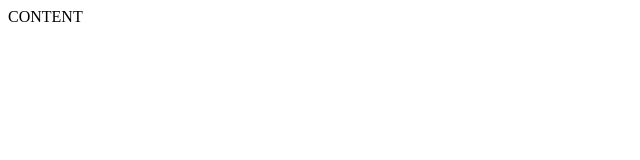
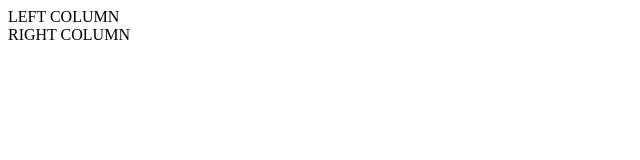
Before and after one commit to Mandrijauskaite/7-projektas, a website: page index.html in a window 1280 px wide. Shown: the whole page, without its empty margins (0-640 px from the left). Drawn offline with Linux system fonts and the light colour scheme.

Commit message:
Uzduoties pavadinimas (nezinau)

```diff
--- /dev/null
+++ b/CSS/main.css
@@ -0,0 +1,33 @@
+body,
+body * {
+    margin: 0;
+    padding: 0;
+    vertical-align: top;
+    box-sizing: border-box;
+}
+
+body {
+    font-family: 'Gill Sans', 'Gill Sans MT', Calibri, 'Trebuchet MS', sans-serif;
+    background-color: #33b5db;
+}
+
+.container {
+display: inline-block;
+width: 800px;
+margin-top: 100px;
+margin-left: calc(50%-400px);
+}
+
+.container > .left-column {
+width: 40px;
+padding: 40px;
+float: left;
+background-color: #33b5db;
+}
+
+.container > .right-column {
+width: 60px;
+padding: 60px;
+float: left;
+background-color: #fff;
+}
--- a/index.html
+++ b/index.html
@@ -10,7 +10,10 @@
 </head>
 
 <body>
-    CONTENT
+    <main class="container">
+        <div class="left-column">LEFT COLUMN</div>
+        <div class="right-column">RIGHT COLUMN</div>
+    </main>
 </body>
 
 </html>
```
